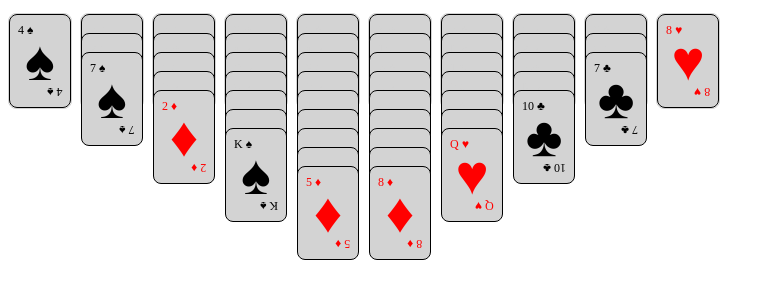
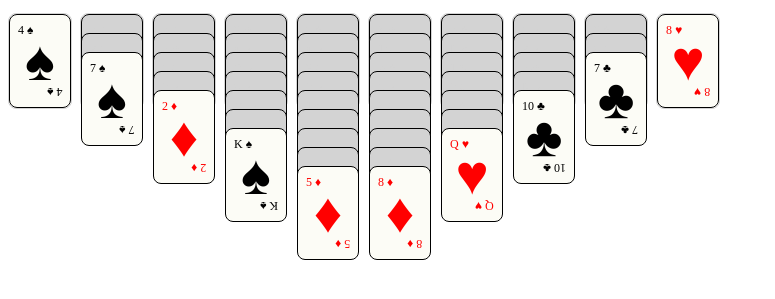
Before and after one commit to LastJohahn/patience-game, a website with bundled scripts: page game/index.html in a window 1280 px wide. Shown: the part 195-494 px from the top of the page, without its empty margins (0-775 px from the left). Built offline with nearby package versions, Linux system fonts and the light colour scheme.

Commit message:
change background colour for flipped cards to differentiate

```diff
--- a/game/index.css
+++ b/game/index.css
@@ -59,7 +59,7 @@
   border: 1px solid black;
   border-radius: 0.5rem;
   margin-bottom: -75px;
-  background-color: lightgray;
+  background-color: rgb(252, 252, 246);
   display: flex;
   justify-content: center;
   align-items: center;
@@ -78,6 +78,7 @@
 
 .card.is-flipped {
   color: lightgray;
+  background-color: lightgray;
 }
 
 .card::before,
```
Also changed, not shown: 1 other file.
